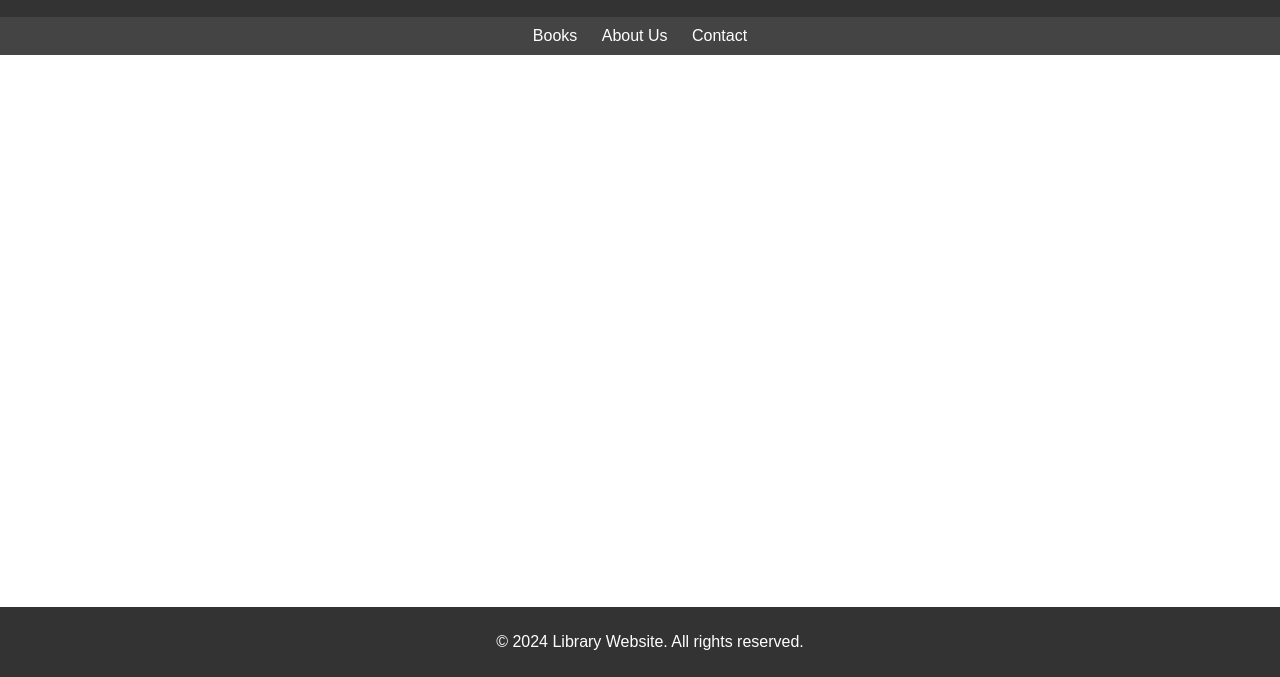
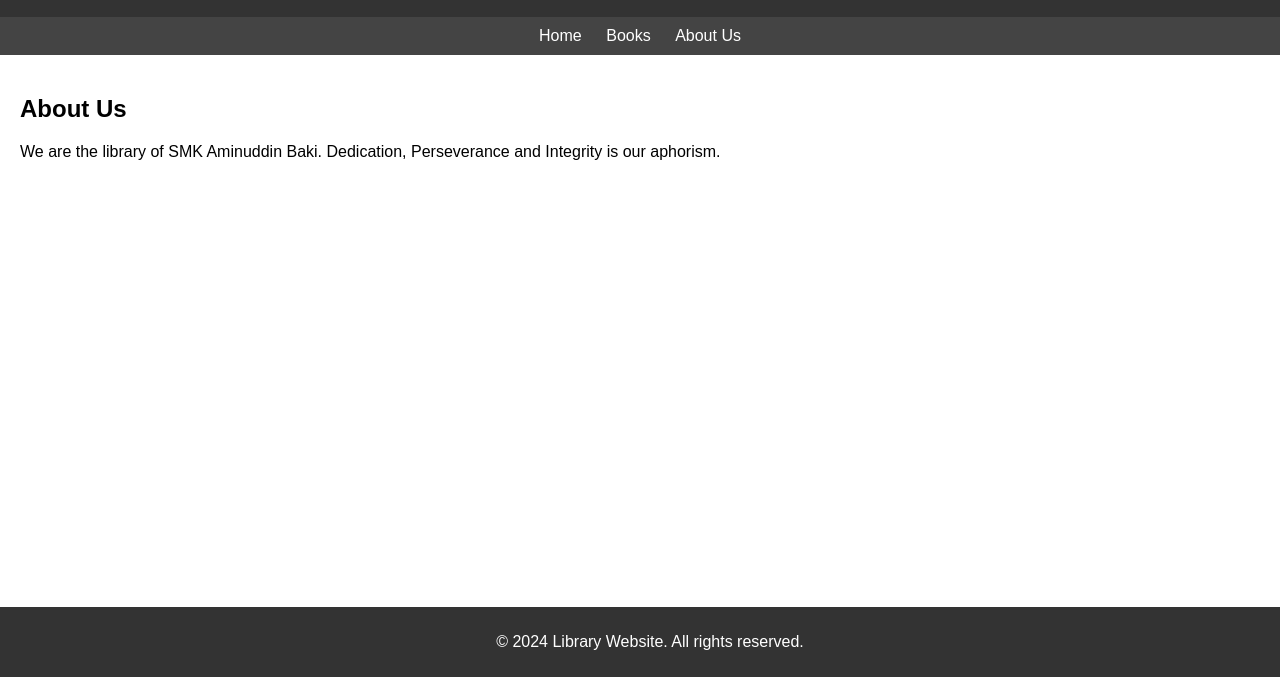
Before and after one commit to Areef186/fleethycountry, a plain HTML site: page index.html in a window 1280 px wide. Both pictures are taken after a click on the link "About Us". Shown: the part 123-800 px from the top of the page. Drawn offline with Linux system fonts and the light colour scheme.

Commit message:
Update index.html

```diff
--- a/index.html
+++ b/index.html
@@ -69,10 +69,15 @@
 </header>
 
 <nav>
+    <a href="#" onclick="showHome()">Home</a>
     <a href="#" onclick="showBooks()">Books</a>
-    <a href="#">About Us</a>
-    <a href="#">Contact</a>
+    <a href="#" onclick="showAboutUs()">About Us</a>
 </nav>
+
+<section id="homeSection">
+    <h2>Home Page </h2>
+    <p>This is the home page content of the library of SMK Aminuddin Baki.</p>
+</section>
 
 <section id="booksSection" style="display: none;">
     <h2>Our Books</h2>
@@ -81,14 +86,26 @@
     </div>
 </section>
 
+<section id="aboutUsSection" style="display: none;">
+    <h2>About Us</h2>
+    <p>We are the library of SMK Aminuddin Baki. Dedication, Perseverance and Integrity is our aphorism.</p>
+</section>
+
 <footer>
     <p>&copy; 2024 Library Website. All rights reserved.</p>
 </footer>
 
 <script>
+    function showHome() {
+        document.getElementById("homeSection").style.display = "block";
+        document.getElementById("booksSection").style.display = "none";
+        document.getElementById("aboutUsSection").style.display = "none";
+    }
+
     function showBooks() {
-        var booksSection = document.getElementById("booksSection");
-        booksSection.style.display = "block";
+        document.getElementById("homeSection").style.display = "none";
+        document.getElementById("booksSection").style.display = "block";
+        document.getElementById("aboutUsSection").style.display = "none";
 
         var bookList = document.getElementById("bookList");
         // Clear any existing content
@@ -117,6 +134,12 @@
             bookList.appendChild(bookDiv);
         });
     }
+
+    function showAboutUs() {
+        document.getElementById("homeSection").style.display = "none";
+        document.getElementById("booksSection").style.display = "none";
+        document.getElementById("aboutUsSection").style.display = "block";
+    }
 </script>
 
 </body>
```
